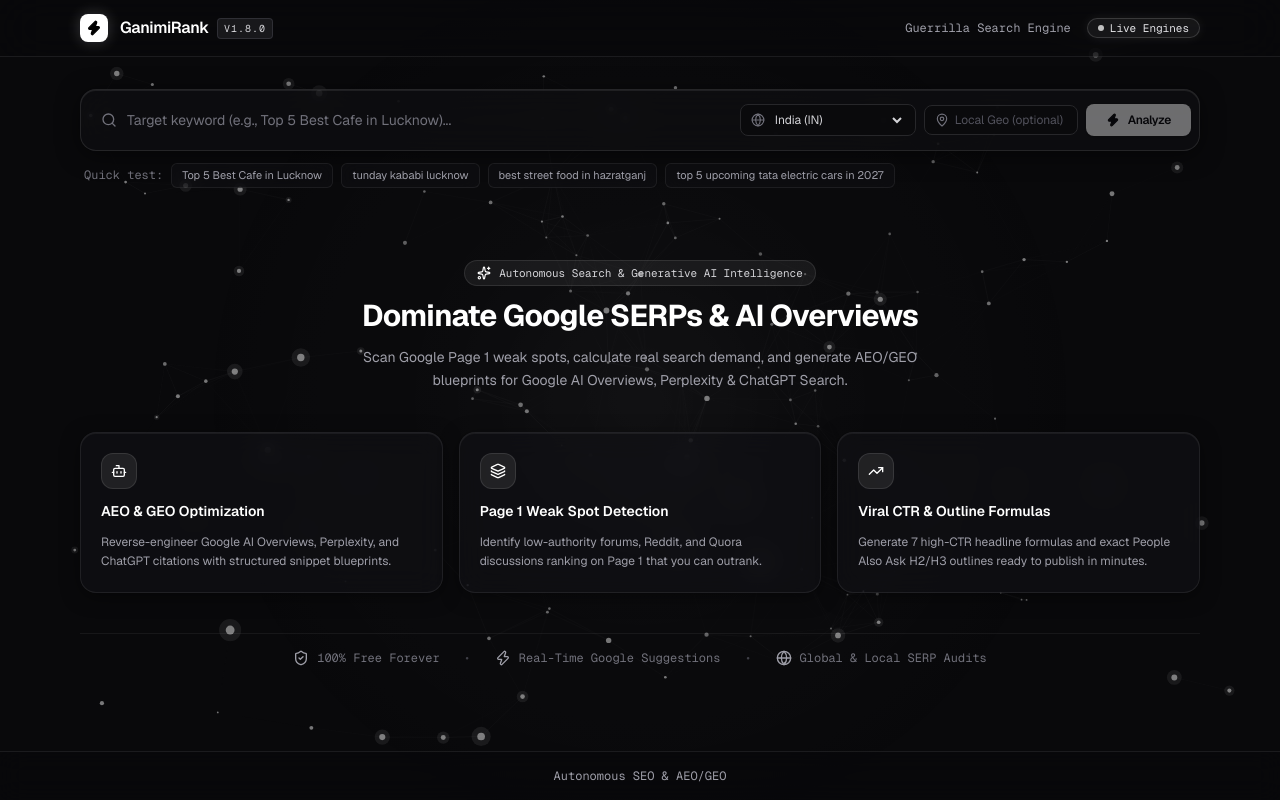
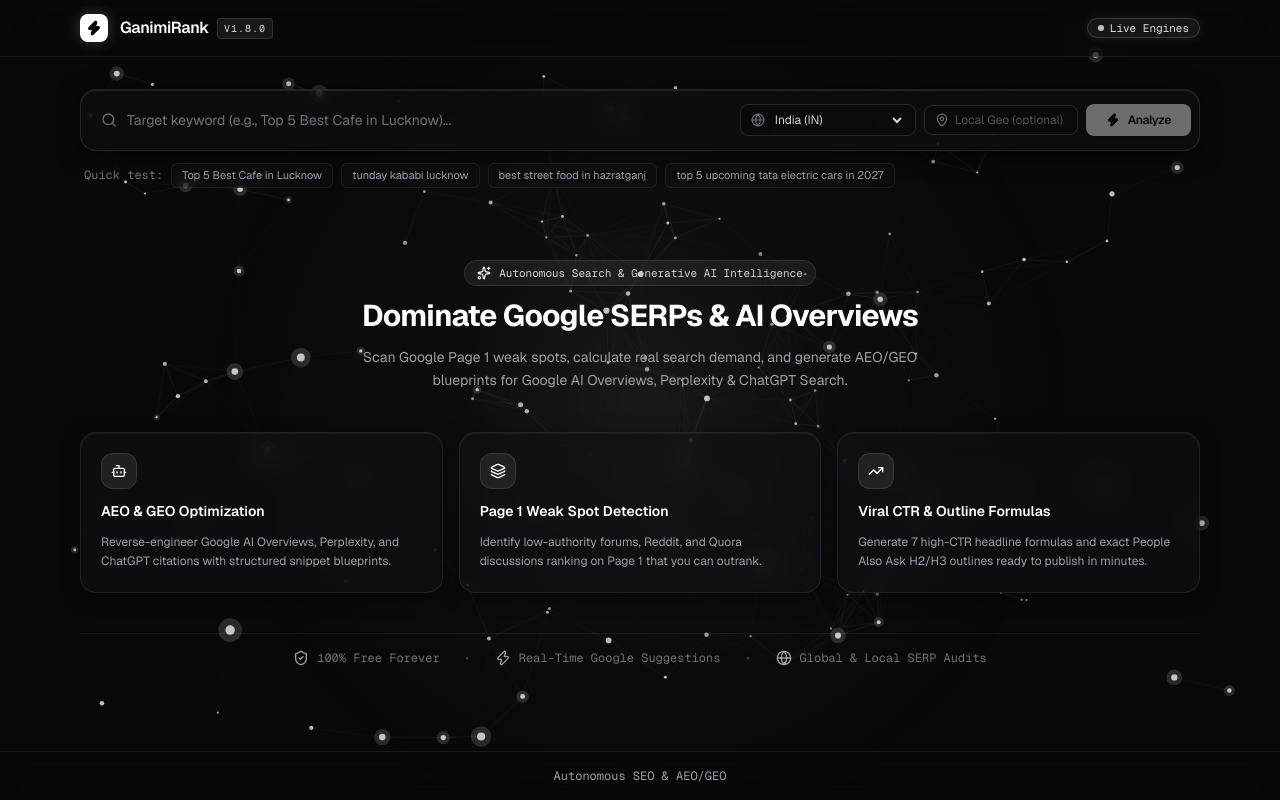
Before and after one commit to RITIKSINGH-DEOS/GanimiRank, a Next.js app in the folder frontend/: page / in a window 1280 px wide. Built offline with nearby package versions, Linux system fonts and the light colour scheme.

Commit message:
feat(ui): remove Guerrilla Search Engine navbar label and boost pure white 3d animation brightness

```diff
--- a/frontend/src/app/page.tsx
+++ b/frontend/src/app/page.tsx
@@ -183,7 +183,7 @@ export default function Home() {
   return (
     <div className="min-h-screen bg-[#09090b] text-zinc-100 flex flex-col font-sans selection:bg-white selection:text-black relative overflow-hidden">
       {/* Interactive 3D Ambient Background */}
-      <Background3D />
+      <Background3D key="bg-monochrome-white-3d" />
 
       {/* Top Navbar */}
       <header className="border-b border-white/[0.08] bg-zinc-950/40 backdrop-blur-xl sticky top-0 z-50">
@@ -200,7 +200,7 @@ export default function Home() {
             </div>
           </div>
           <div className="flex items-center gap-4 text-xs text-zinc-400 font-mono">
-            <span className="hidden sm:inline">Guerrilla Search Engine</span>
+
             <span className="inline-flex items-center gap-1.5 px-2.5 py-0.5 rounded-full bg-white/[0.06] text-zinc-200 border border-white/15 text-[11px] shadow-[0_0_12px_rgba(255,255,255,0.08)]">
               <span className="w-1.5 h-1.5 rounded-full bg-white animate-pulse" />
               Live Engines
--- a/frontend/src/components/Background3D.tsx
+++ b/frontend/src/components/Background3D.tsx
@@ -106,9 +106,9 @@ export default function Background3D() {
         mouse.y,
         550
       );
-      gradient.addColorStop(0, "rgba(255, 255, 255, 0.055)");
-      gradient.addColorStop(0.35, "rgba(255, 255, 255, 0.02)");
-      gradient.addColorStop(0.7, "rgba(255, 255, 255, 0.006)");
+      gradient.addColorStop(0, "rgba(255, 255, 255, 0.08)");
+      gradient.addColorStop(0.35, "rgba(255, 255, 255, 0.025)");
+      gradient.addColorStop(0.7, "rgba(255, 255, 255, 0.008)");
       gradient.addColorStop(1, "rgba(0, 0, 0, 0)");
 
       ctx.fillStyle = gradient;
@@ -165,12 +165,12 @@ export default function Background3D() {
           const dist = Math.sqrt(dx * dx + dy * dy);
 
           if (dist < MAX_DIST) {
-            const lineAlpha = (1 - dist / MAX_DIST) * 0.12 * Math.min(p1.alpha, p2.alpha);
+            const lineAlpha = (1 - dist / MAX_DIST) * 0.18 * Math.min(p1.alpha, p2.alpha);
             ctx.beginPath();
             ctx.moveTo(p1.px, p1.py);
             ctx.lineTo(p2.px, p2.py);
             ctx.strokeStyle = `rgba(255, 255, 255, ${lineAlpha})`;
-            ctx.lineWidth = 0.75;
+            ctx.lineWidth = 0.85;
             ctx.stroke();
           }
         }
@@ -179,18 +179,18 @@ export default function Background3D() {
       // 4. Draw 3D Floating White Stars / Nodes
       for (let i = 0; i < projected.length; i++) {
         const item = projected[i];
-        const radius = Math.max(0.9, item.p.size * item.scale * 1.5);
+        const radius = Math.max(1.0, item.p.size * item.scale * 1.6);
 
         ctx.beginPath();
         ctx.arc(item.px, item.py, radius, 0, Math.PI * 2);
-        ctx.fillStyle = `rgba(255, 255, 255, ${item.alpha})`;
+        ctx.fillStyle = `rgba(255, 255, 255, ${Math.min(1, item.alpha * 1.35)})`;
         ctx.fill();
 
         // Subtle gleaming halo for closer foreground stars
         if (item.scale > 0.8) {
           ctx.beginPath();
           ctx.arc(item.px, item.py, radius * 2.5, 0, Math.PI * 2);
-          ctx.fillStyle = `rgba(255, 255, 255, ${item.alpha * 0.15})`;
+          ctx.fillStyle = `rgba(255, 255, 255, ${item.alpha * 0.25})`;
           ctx.fill();
         }
       }
@@ -210,7 +210,7 @@ export default function Background3D() {
   return (
     <canvas
       ref={canvasRef}
-      className="fixed inset-0 pointer-events-none z-0 opacity-70"
+      className="fixed inset-0 pointer-events-none z-0 opacity-85"
       aria-hidden="true"
     />
   );
```
